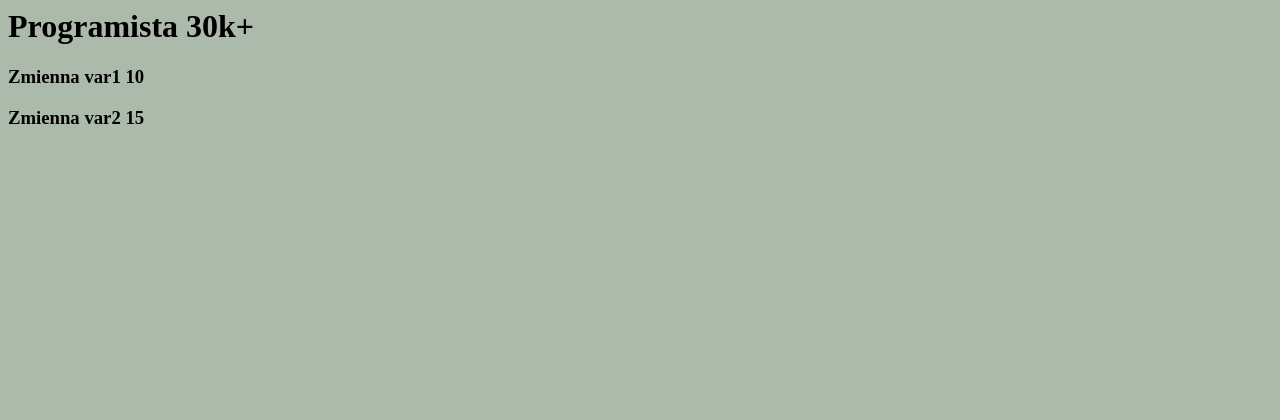
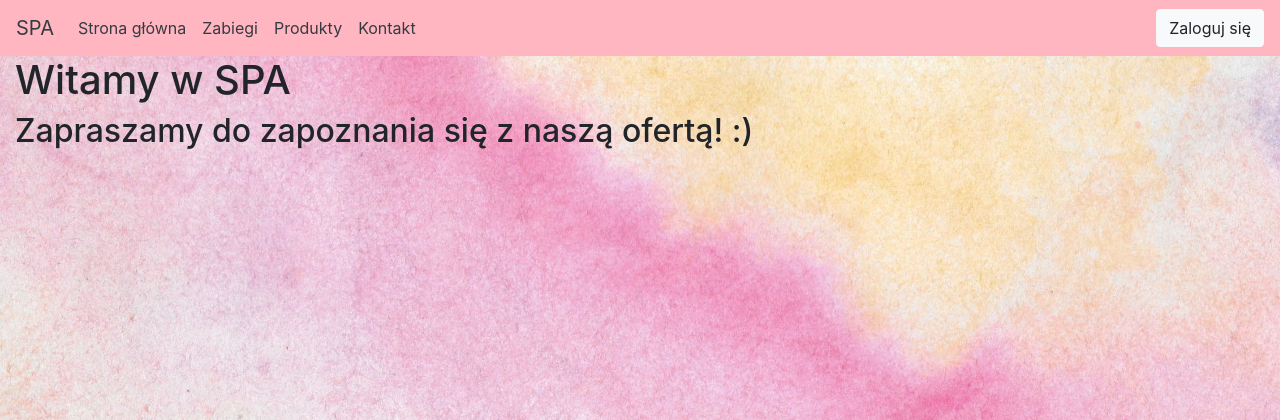
Before and after one commit to IAD3-SPA/SpaManagement, a Django app: page /html/ in a window 1280 px wide. Shown: the top 420 px of the page. Run offline with Django 4.2, Linux system fonts and the light colour scheme; some libraries are stand-ins or nearby versions.

Commit message:
Homepage - initial version

```diff
--- a/SpaManagement/SpaApp/views.py
+++ b/SpaManagement/SpaApp/views.py
@@ -1,10 +1,16 @@
 from django.shortcuts import HttpResponse, render
 
 # Create your views here.
+def htmlRender(request):
+    context = {
+        "var1": 10,
+        "var2": 15
+    }
 
+    return render(request, "index.html", context)
 def index(request):
 
-    return HttpResponse("Pierwsza strona pięknego SPA. Na podstronie help więcej informacji")
+    return render(request, "index.html")
 
 # widok do usunięcia
 def help(request):
@@ -22,12 +28,3 @@ def help(request):
     """
 
     return HttpResponse(text)
-
-def htmlRender(request):
-
-    context = {
-        "var1": 10,
-        "var2": 15
-    }
-
-    return render(request, "index.html", context)
--- a/SpaManagement/SpaManagement/settings.py
+++ b/SpaManagement/SpaManagement/settings.py
@@ -37,7 +37,7 @@ INSTALLED_APPS = [
     'django.contrib.sessions',
     'django.contrib.messages',
     'django.contrib.staticfiles',
-
+    "django_bootstrap5",
     'SpaApp',
 ]
 
--- /dev/null
+++ b/SpaManagement/templates/base.html
@@ -0,0 +1,51 @@
+{% load static %}
+{% load django_bootstrap5 %}
+<!DOCTYPE html>
+<html lang="pl">
+
+<head>
+    <title>Beauty Salon</title>
+
+    <link type="text/css" rel="stylesheet" href="% static 'styles.css' %">
+    <link rel="stylesheet" href="https://cdn.jsdelivr.net/npm/bootstrap@4.5.3/dist/css/bootstrap.min.css"
+          integrity="sha384-TX8t27EcRE3e/ihU7zmQxVncDAy5uIKz4rEkgIXeMed4M0jlfIDPvg6uqKI2xXr2" crossorigin="anonymous">
+</head>
+
+<body style="background-image: url('{% static 'background.jpg' %}');">
+
+
+
+<nav class="navbar navbar-expand-lg" style="background-color: #FFB6C1;">
+    <a class="navbar-brand text-dark" href="#" >SPA</a>
+    <div class="collapse navbar-collapse" id="navbarSupportedContent">
+        <ul class="navbar-nav mr-auto">
+            <li class="nav-item active">
+                <a class="nav-link text-dark" href="#">Strona główna <span class="sr-only">(current)</span></a>
+            </li>
+            <li class="nav-item">
+                <a class="nav-link text-dark" href="#"> Zabiegi</a>
+            </li>
+            <li class="nav-item text-dark">
+                <a class="nav-link text-dark" href="#">Produkty</a>
+            </li>
+            <li class="nav-item">
+                <a class="nav-link text-dark" href="#">Kontakt</a>
+            </li>
+        </ul>
+
+        <a href="#" class="btn btn-light">
+            Zaloguj się
+        </a>
+    </div>
+
+</nav>
+
+
+<div class="container-fluid">
+    {% block content %}
+
+    {% endblock content %}
+</div>
+</body>
+
+</html>
--- a/SpaManagement/templates/index.html
+++ b/SpaManagement/templates/index.html
@@ -1,7 +1,10 @@
+{% extends "base.html" %}
 {% load static %}
-<link rel="stylesheet" href="{% static 'css/style.css' %}">
+{% block content %}
 
-<h1>Programista 30k+</h1>
+    <div class="header">
+        <h1 class="hello">Witamy w SPA</h1>
+        <h2>Zapraszamy do zapoznania się z naszą ofertą! :)</h2>
+    </div>
 
-<h3>Zmienna var1 {{var1}}</h3>
-<h3>Zmienna var2 {{var2}}</h3>
+{% endblock content %}
```
Also changed, not shown: SpaManagement/static/styles.css (added, +9 -0 lines), SpaManagement/static/background.jpg (added).
